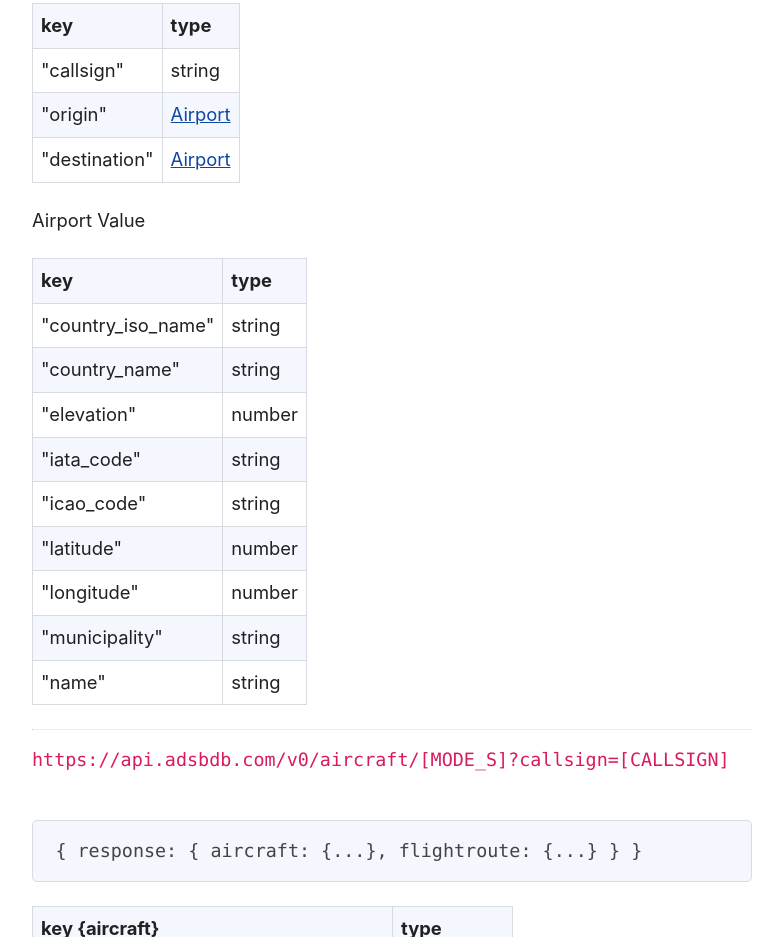
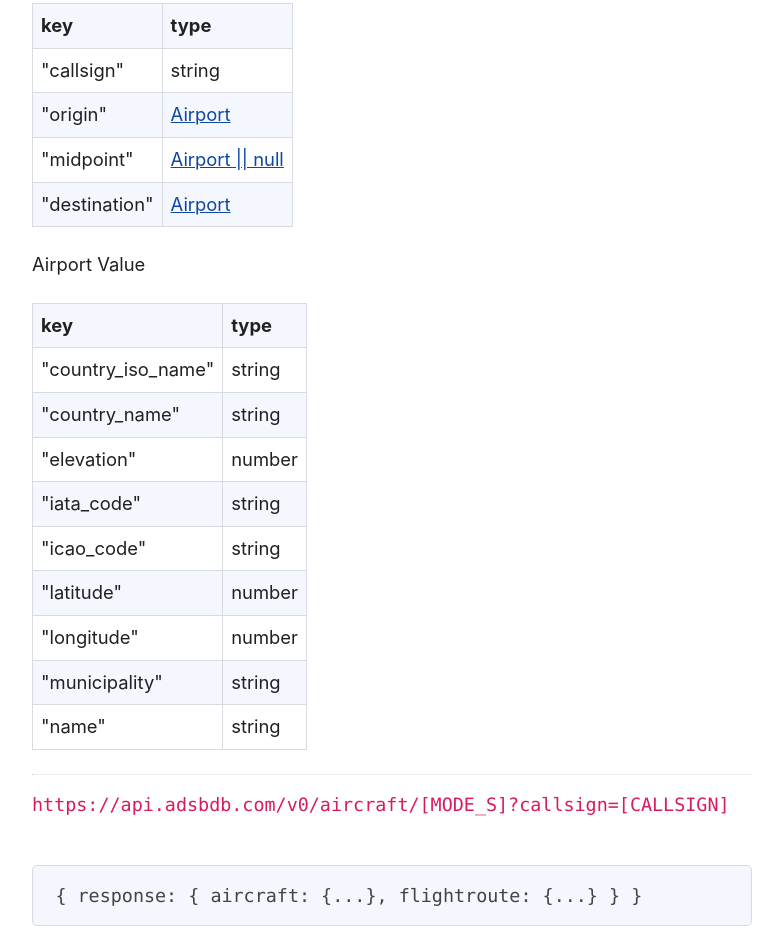
Before and after one commit to mrjackwills/adsbdb, a plain HTML site: page site/index.html in a window 1280 px wide. Shown: the part 2359-3296 px from the top of the page, without its empty margins (248-1031 px from the left). Drawn offline with Linux system fonts and the light colour scheme; no server answers.

Commit message:
feat: website added Midpoint k/v

```diff
--- a/site/index.html
+++ b/site/index.html
@@ -181,6 +181,11 @@
 				</tr>
 
 				<tr>
+					<td>"midpoint"</td>
+					<td><a href="#airport_value">Airport || null</a></td>
+				</tr>
+
+				<tr>
 					<td>"destination"</td>
 					<td><a href="#airport_value">Airport</a></td>
 				</tr>
```
